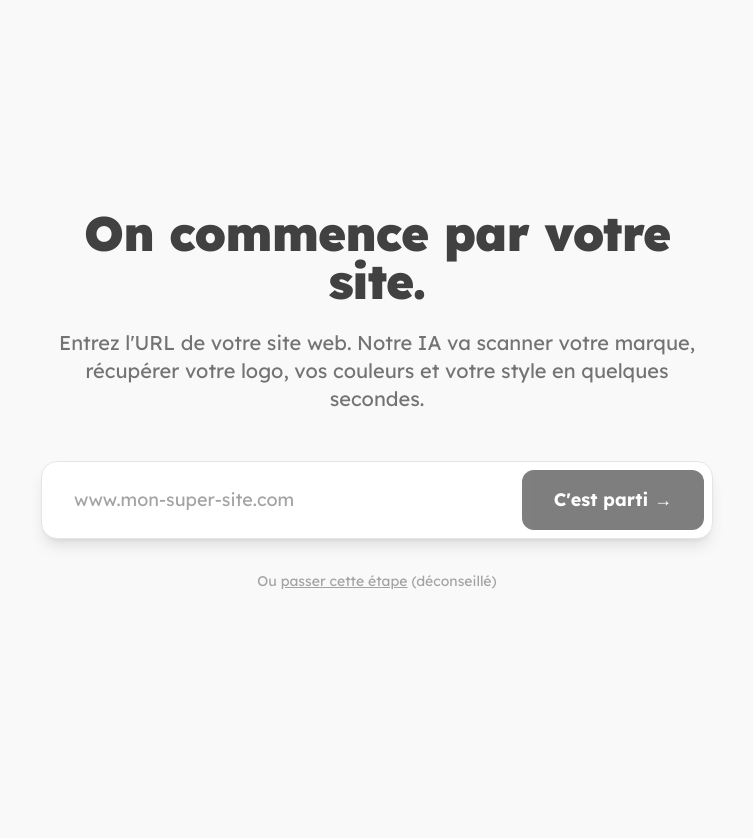
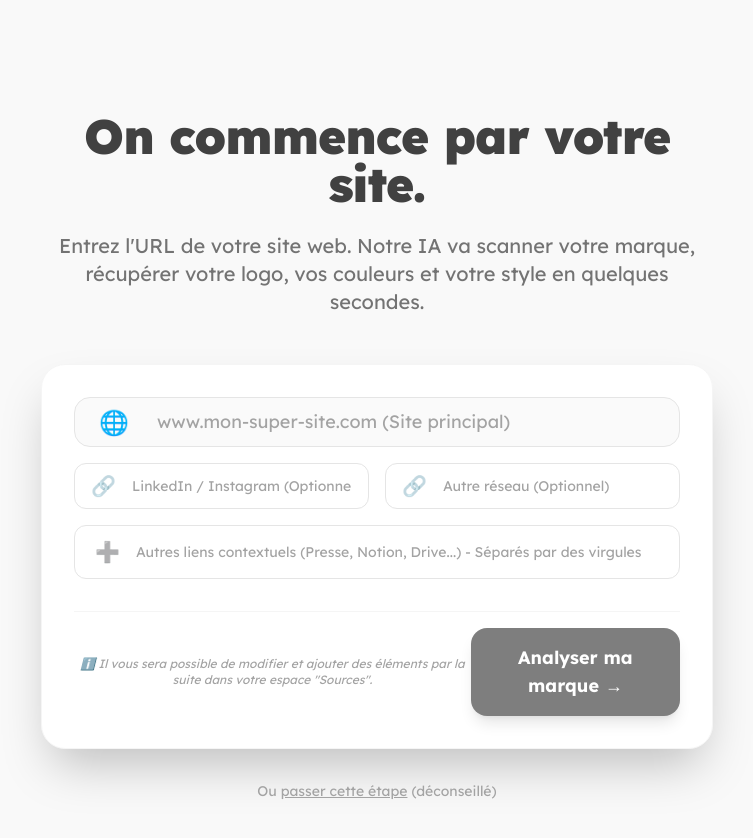
Before and after one commit to Liftof/briefbox, a Next.js app: page /playground in a window 1280 px wide. Shown: the top 838 px of the page, without its empty margins (263-1016 px from the left). Before the commit the page ends 800 px from the top, so only its background shows below. Built offline with nearby package versions, Linux system fonts and the light colour scheme.

Commit message:
Add multi-URL input support and optimize scraping backend

```diff
--- a/app/api/brand/analyze/route.ts
+++ b/app/api/brand/analyze/route.ts
@@ -4,6 +4,8 @@ export async function POST(request: Request) {
   try {
     const reqBody = await request.json();
     let url = reqBody.url;
+    const socialLinks = reqBody.socialLinks || [];
+    const otherLinks = reqBody.otherLinks || [];
 
     if (!url) {
       return NextResponse.json({ error: 'URL is required' }, { status: 400 });
@@ -13,12 +15,16 @@ export async function POST(request: Request) {
       url = 'https://' + url;
     }
 
+    // Gather all URLs to scrape (Website + Socials + Other)
+    const urlsToScrape = [url, ...socialLinks, ...otherLinks].filter(
+        (u) => u && typeof u === 'string' && u.startsWith('http')
+    );
+
     // 1. Scrape with Firecrawl & Parallel Web Systems
-    console.log('🔥 Scraping:', url);
+    console.log('🔥 Scraping:', urlsToScrape);
     let firecrawlMarkdown = '';
     let firecrawlMetadata: any = {};
     let parallelContent = '';
-    let parallelImages: string[] = [];
 
     const PARALLEL_API_KEY = process.env.PARALLEL_API_KEY;
     const parallelHeaders: Record<string, string> = {
@@ -29,30 +35,33 @@ export async function POST(request: Request) {
     }
 
     try {
-        const [firecrawlRes, parallelRes] = await Promise.allSettled([
-            fetch('https://api.firecrawl.dev/v1/scrape', {
+        // Firecrawl mainly for the primary website to get structure
+        const firecrawlPromise = fetch('https://api.firecrawl.dev/v1/scrape', {
             method: 'POST',
             headers: {
                 'Content-Type': 'application/json',
                 'Authorization': `Bearer ${process.env.FIRECRAWL_API_KEY}`
             },
             body: JSON.stringify({
-                    url,
-                    formats: ["markdown", "html", "screenshot"], // Request HTML and Screenshot
-                    onlyMainContent: false // Try to get everything including headers/footers for logos
+                url, // Primary URL only for detailed structure
+                formats: ["markdown", "html", "screenshot"],
+                onlyMainContent: false
             })
-            }),
-            fetch('https://api.parallel.ai/v1beta/extract', {
+        });
+
+        // Parallel AI for extracting data from ALL links (website + socials)
+        const parallelPromise = fetch('https://api.parallel.ai/v1beta/extract', {
             method: 'POST',
             headers: parallelHeaders,
             body: JSON.stringify({
-                    urls: [url],
-                    objective: "Extract the brand identity, logo URL, color palette, fonts, brand values, and main product images.",
+                urls: urlsToScrape, // Send all URLs
+                objective: "Extract the brand identity, logo URL, color palette, fonts, brand values, main product images, and analyze social media vibes.",
                 excerpts: true,
-                    full_content: false // We use excerpts for focused info, Firecrawl for structure
+                full_content: false
             })
-            })
-        ]);
+        });
+
+        const [firecrawlRes, parallelRes] = await Promise.allSettled([firecrawlPromise, parallelPromise]);
 
         // Process Firecrawl
         if (firecrawlRes.status === 'fulfilled' && firecrawlRes.value.ok) {
@@ -75,15 +84,13 @@ export async function POST(request: Request) {
         if (parallelRes.status === 'fulfilled' && parallelRes.value.ok) {
             const parallelData = await parallelRes.value.json();
             if (parallelData.results && parallelData.results.length > 0) {
-                const result = parallelData.results[0];
-                // Extract excerpts
-                if (result.excerpts) {
-                    parallelContent = result.excerpts.join('\n\n');
-                }
+                // Concatenate excerpts from all sources
+                parallelContent = parallelData.results
+                    .map((res: any) => `SOURCE (${res.url}):\n` + (res.excerpts || []).join('\n\n'))
+                    .join('\n\n---\n\n');
                 console.log('✅ Parallel AI success');
             }
         } else {
-             // Log the error body if possible
              if (parallelRes.status === 'fulfilled') {
                  console.warn('Parallel API failed:', await parallelRes.value.text());
              } else {
--- a/app/playground/page.tsx
+++ b/app/playground/page.tsx
@@ -54,6 +54,8 @@ function PlaygroundContent() {
 
   const [uploadedImages, setUploadedImages] = useState<string[]>([]);
   const [sourceUrl, setSourceUrl] = useState('');
+  const [socialLinks, setSocialLinks] = useState<string[]>(['', '']);
+  const [otherLinks, setOtherLinks] = useState<string>('');
   const [isAddingSource, setIsAddingSource] = useState(false);
 
   const [editingImage, setEditingImage] = useState<string | null>(null);
@@ -235,7 +237,11 @@ function PlaygroundContent() {
       const response = await fetch('/api/brand/analyze', {
         method: 'POST',
         headers: { 'Content-Type': 'application/json' },
-        body: JSON.stringify({ url })
+        body: JSON.stringify({
+            url,
+            socialLinks: socialLinks.filter(Boolean),
+            otherLinks: otherLinks.split(',').map(l => l.trim()).filter(Boolean)
+        })
       });
       const data = await response.json();
       if (!response.ok || !data.success) {
@@ -513,23 +519,78 @@ ${enhancement}`);
           <p className="text-xl text-gray-500 mb-12">
             Entrez l'URL de votre site web. Notre IA va scanner votre marque, récupérer votre logo, vos couleurs et votre style en quelques secondes.
           </p>
-          <div className="flex gap-2 p-2 bg-white border border-gray-200 rounded-2xl shadow-lg focus-within:ring-4 ring-black/5 transition-all transform hover:scale-105 duration-300">
+          <div className="flex flex-col gap-4 w-full max-w-3xl bg-white p-8 rounded-3xl shadow-2xl border border-gray-100">
+            {/* Website Input */}
+            <div className="flex gap-3 p-2 bg-gray-50 border border-gray-200 rounded-2xl focus-within:ring-4 ring-black/5 transition-all">
+                <div className="flex items-center pl-4 text-2xl">🌐</div>
                 <input
                 type="text"
-              placeholder="www.mon-super-site.com"
-              className="flex-1 outline-none px-6 text-lg"
+                placeholder="www.mon-super-site.com (Site principal)"
+                className="flex-1 outline-none px-4 text-lg bg-transparent"
                 value={websiteUrl}
                 onChange={(e) => setWebsiteUrl(e.target.value)}
                 onKeyDown={(e) => e.key === 'Enter' && handleAnalyzeBrand()}
                 />
+            </div>
+
+            {/* Social Media Inputs */}
+            <div className="grid grid-cols-1 md:grid-cols-2 gap-4">
+                <div className="flex gap-2 p-2 bg-white border border-gray-200 rounded-xl focus-within:border-black transition-colors">
+                    <div className="flex items-center pl-2 text-xl opacity-50">🔗</div>
+                    <input
+                        type="text"
+                        placeholder="LinkedIn / Instagram (Optionnel)"
+                        className="flex-1 outline-none px-2 text-sm"
+                        value={socialLinks[0]}
+                        onChange={(e) => {
+                            const newLinks = [...socialLinks];
+                            newLinks[0] = e.target.value;
+                            setSocialLinks(newLinks);
+                        }}
+                    />
+                </div>
+                <div className="flex gap-2 p-2 bg-white border border-gray-200 rounded-xl focus-within:border-black transition-colors">
+                    <div className="flex items-center pl-2 text-xl opacity-50">🔗</div>
+                    <input
+                        type="text"
+                        placeholder="Autre réseau (Optionnel)"
+                        className="flex-1 outline-none px-2 text-sm"
+                        value={socialLinks[1]}
+                        onChange={(e) => {
+                            const newLinks = [...socialLinks];
+                            newLinks[1] = e.target.value;
+                            setSocialLinks(newLinks);
+                        }}
+                    />
+                </div>
+            </div>
+
+            {/* Other Links */}
+            <div className="flex gap-2 p-3 bg-white border border-gray-200 rounded-xl focus-within:border-black transition-colors">
+                <div className="flex items-center pl-2 text-xl opacity-50">➕</div>
+                <input
+                    type="text"
+                    placeholder="Autres liens contextuels (Presse, Notion, Drive...) - Séparés par des virgules"
+                    className="flex-1 outline-none px-2 text-sm"
+                    value={otherLinks}
+                    onChange={(e) => setOtherLinks(e.target.value)}
+                />
+            </div>
+
+            <div className="flex items-center justify-between mt-4 pt-4 border-t border-gray-100">
+                <p className="text-xs text-gray-400 italic max-w-md">
+                    ℹ️ Il vous sera possible de modifier et ajouter des éléments par la suite dans votre espace "Sources".
+                </p>
                 <button
                 onClick={handleAnalyzeBrand}
                 disabled={!websiteUrl}
-              className="bg-black text-white px-8 py-4 rounded-xl font-bold text-lg hover:bg-gray-800 disabled:opacity-50 transition-colors"
+                className="bg-black text-white px-8 py-4 rounded-2xl font-bold text-lg hover:bg-gray-800 hover:scale-105 disabled:opacity-50 disabled:scale-100 transition-all shadow-lg shadow-black/20"
                 >
-              C'est parti →
+                Analyser ma marque →
                 </button>
             </div>
+          </div>
+
           <p className="mt-8 text-sm text-gray-400">
             Ou{' '}
             <button onClick={() => setStep('playground')} className="underline hover:text-black">
@@ -988,11 +1049,11 @@ ${enhancement}`);
         <Sidebar activeTab={activeTab} setActiveTab={setActiveTab} brandData={brandData} onEditBrand={() => setStep('bento')} />
       )}
 
-      <div className={`flex-1 ${step !== 'url' && step !== 'analyzing' && step !== 'bento' ? 'ml-64' : 'w-full'}`}>
+      <div className={`flex-1 transition-all duration-300 ${step !== 'url' && step !== 'analyzing' && step !== 'bento' ? 'ml-24 md:ml-32 lg:ml-64' : 'w-full'}`}>
         <main className={`mx-auto min-h-screen flex flex-col justify-center transition-all duration-500 ${
             step === 'bento'
                 ? 'w-full px-4 md:px-12 py-8 max-w-[1920px]'
-                : 'max-w-6xl p-8'
+                : 'max-w-7xl p-4 md:p-8'
         }`}>
           {renderContent()}
         </main>
```
Lines whose indentation alone changed are shown as unchanged.
